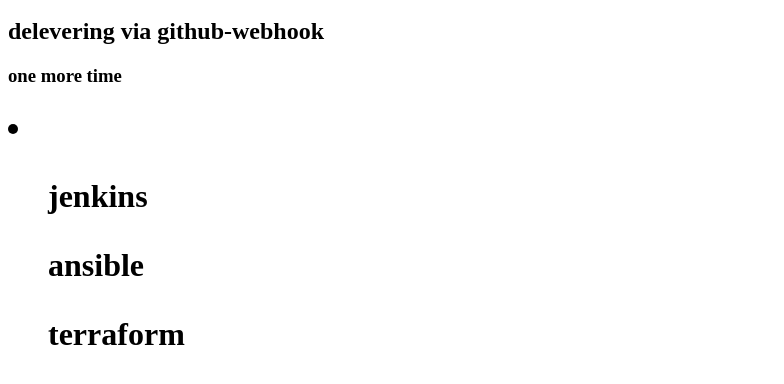
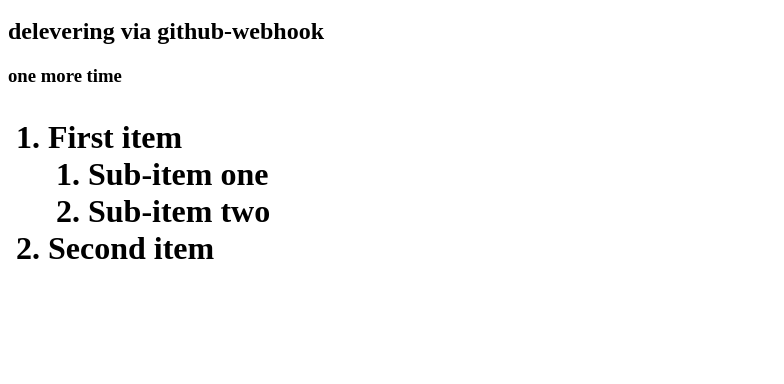
Before and after one commit to immanojgm/first-html-app, a plain HTML site: page index.html in a window 1280 px wide. Shown: the part 48-432 px from the top of the page, without its empty margins (0-784 px from the left). Drawn offline with Linux system fonts and the light colour scheme.

Commit message:
Update index.html

```diff
--- a/index.html
+++ b/index.html
@@ -2,9 +2,13 @@
 <h2>delevering via github-webhook</h2>
 <h3>one more time</h3>
 <h1>
-  <li>
-  <ol>jenkins</ol>
-  <ol>ansible</ol>
-  <ol>terraform</ol>
-</li>
+  <ol>
+  <li>First item
+    <ol>
+      <li>Sub-item one</li>
+      <li>Sub-item two</li>
+    </ol>
+  </li>
+  <li>Second item</li>
+</ol>
 </h1>
```
